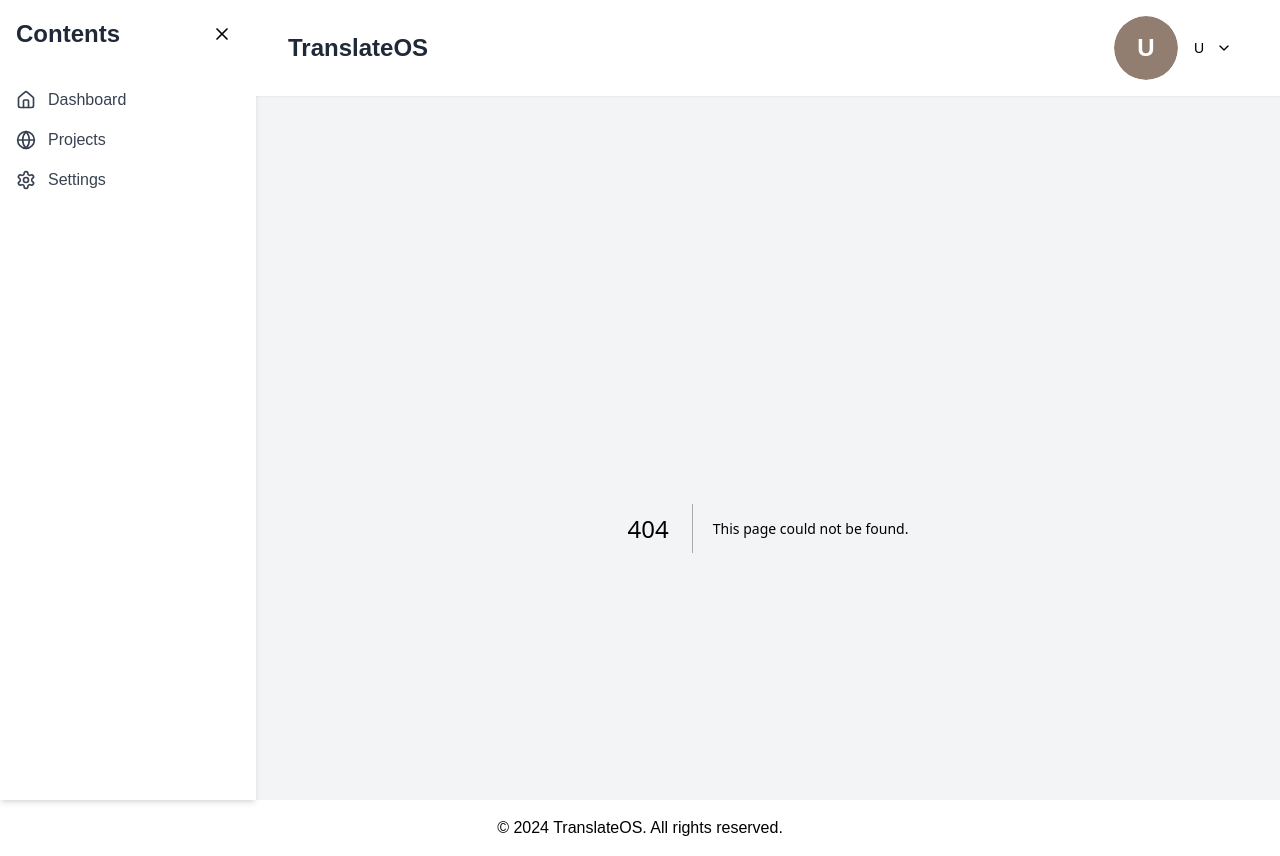
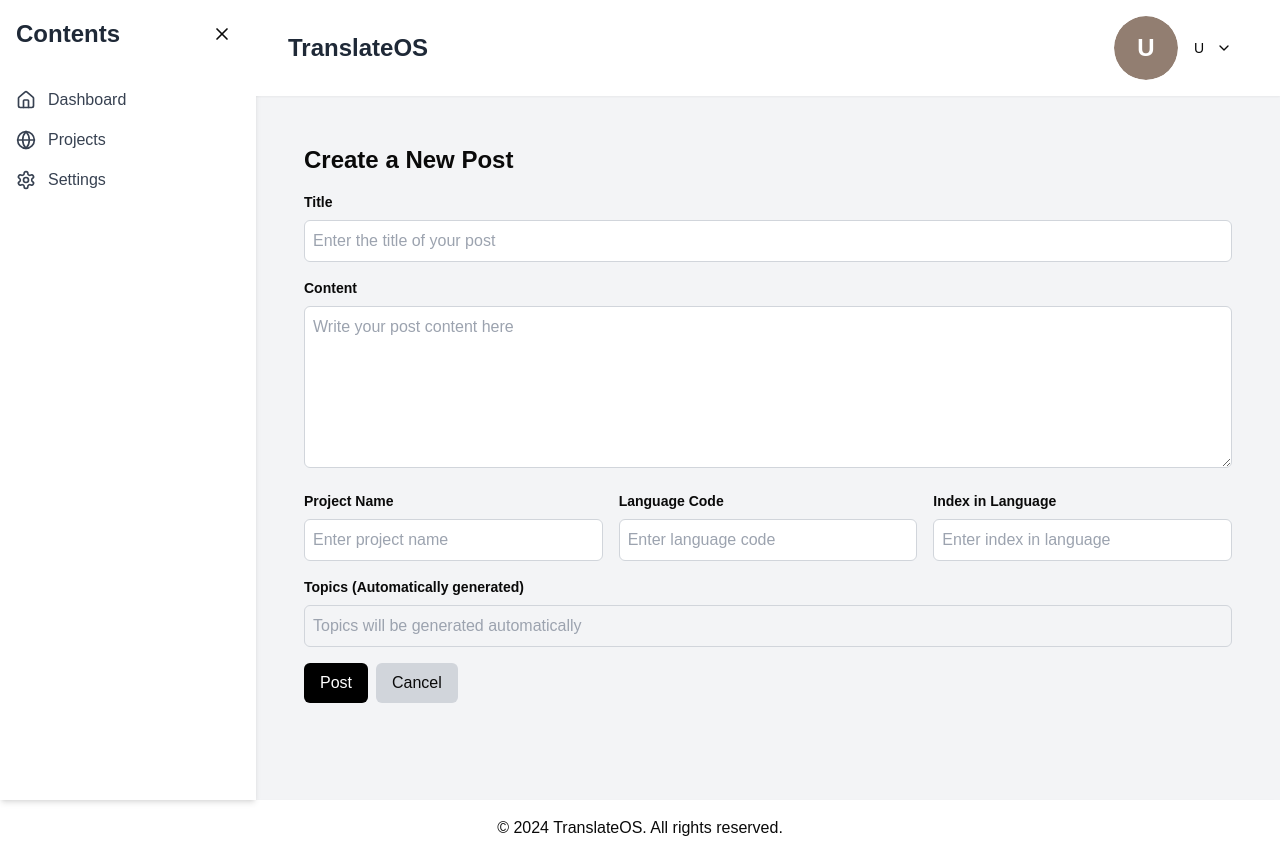
Before and after one commit to livio9/HappyTrans_Frontend, a Next.js app: page /create-post in a window 1280 px wide. Before the commit this address had no page. Built offline with nearby package versions, Linux system fonts and the light colour scheme.

Commit message:
feat: 创建新帖子页面

```diff
--- /dev/null
+++ b/src/app/create-post/page.tsx
@@ -0,0 +1,246 @@
+'use client';
+
+import { useState, useEffect } from 'react';
+import { useRouter } from "next/navigation";
+import { useSearchParams } from 'next/navigation';
+import { getCookie } from '@/utils/cookies';
+import { useAuth } from "@/context/AuthContext";
+import { useDiscussions } from '@/context/DiscussionsContext';
+
+const CreatePost = () => {
+    const [title, setTitle] = useState('');
+    const [content, setContent] = useState('');
+    const [selectedTopics, setSelectedTopics] = useState('');
+    const [errorMessage, setErrorMessage] = useState(''); // 用于显示错误信息
+    const [projectName, setProjectName] = useState('');
+    const [languageCode, setLanguageCode] = useState('');
+    const [idxInLanguage, setIdxInLanguage] = useState('');
+    const [inputError, setInputError] = useState(''); // 用于显示输入错误信息
+
+    const router = useRouter();
+    const csrfToken = getCookie("csrftoken"); // 获取 CSRF token
+    const { token } = useAuth(); // 从上下文中获取当前用户信息
+    const searchParams = useSearchParams();
+    const fetchprojectName = searchParams.get("project");
+    const { addDiscussion } = useDiscussions();
+
+    // 处理Topics的格式化
+    const handleTopicChange = () => {
+        if (projectName && languageCode && idxInLanguage) {
+            setSelectedTopics(`#${projectName} #${languageCode} #${idxInLanguage}`);
+        } else if (projectName && languageCode){
+            setSelectedTopics(`#${projectName} #${languageCode}`);
+        }else if (projectName){
+            setSelectedTopics(`#${projectName}`);
+        }
+        else {
+            setSelectedTopics('');
+        }
+    };
+
+    // 输入处理逻辑：检查 projectName 后再更新 languageCode 和 idxInLanguage
+    const handleLanguageCodeChange = (e: React.ChangeEvent<HTMLInputElement>) => {
+        setInputError(''); // 清除输入错误信息
+        if (!projectName) {
+            setInputError("Please enter the Project Name first.");
+            setLanguageCode('');
+            return;
+        } else {
+            setInputError('');
+            setLanguageCode(e.target.value);
+        }
+    };
+
+    const handleIdxInLanguageChange = (e: React.ChangeEvent<HTMLInputElement>) => {
+        setInputError(''); // 清除输入错误信息
+        if (!languageCode) {
+            setInputError("Please enter the Language Code first.");
+            setIdxInLanguage('');
+            return;
+        } else {
+            setInputError('');
+            setIdxInLanguage(e.target.value);
+        }
+    };
+
+    // 每当 projectName, languageCode 或 idxInLanguage 变化时都更新话题
+    useEffect(() => {
+        handleTopicChange();
+    }, [projectName, languageCode, idxInLanguage]);
+
+    // 跳转到社区页面
+    const handleCommunityNavigation = () => {
+        router.push(`/community-forum?project=${fetchprojectName}`);
+    };
+
+    // 提交新评论
+    const handlePostSubmit = async () => {
+        // 清除错误信息
+        setErrorMessage('');
+
+        // 检查标题是否为空
+        if (!title) {
+            setErrorMessage("The title cannot be empty.");
+            return;
+        }
+        // 检查内容是否为空
+        if (!content) {
+            setErrorMessage("The content cannot be empty.");
+            return;
+        }
+
+        // 检查标题中是否包含 #，如果有则提示用户重新编写标题
+        if (title.includes('#')) {
+            setErrorMessage("The title cannot contain '#', please rewrite the title.");
+            return;
+        }
+
+        // 3. 拼接标题和话题
+        const finalTitle = `${title}  ${selectedTopics}`;
+
+        // 4. 提交表单数据
+        try {
+            const response = await fetch(
+                `${process.env.NEXT_PUBLIC_API_BASE_URL}/discussions/?project_name=${fetchprojectName}`,
+                {
+                    method: "POST",
+                    headers: {
+                        "Content-Type": "application/json",
+                        Authorization: `Token ${token}`, // 使用认证令牌
+                        "X-CSRFToken": csrfToken || "", // 添加 CSRF token
+                    },
+                    body: JSON.stringify({
+                        title: finalTitle || "Example", // 使用拼接后的标题
+                        content: content, // 新评论内容
+                    }),
+                }
+            );
+
+            if (!response.ok) {
+                throw new Error("Failed to post comment");
+            }
+
+            const createdDiscussion = await response.json();
+
+            // 将新帖子添加到 DiscussionsContext
+            addDiscussion({ ...createdDiscussion, topics: selectedTopics });
+
+            // 提交后跳转回社区页面
+            handleCommunityNavigation();
+        } catch (error) {
+            console.error("Error posting comment:", error);
+        }
+    };
+
+    return (
+        <div className="container mx-auto p-4">
+            <h1 className="text-2xl font-bold mb-4">Create a New Post</h1>
+
+            {/* 显示错误信息 */}
+            {errorMessage && <p className="text-red-500 mb-4">{errorMessage}</p>}
+            {inputError && <p className="text-red-500 mb-4">{inputError}</p>}
+
+            <div className="mb-4">
+                <label htmlFor="title" className="block text-sm font-semibold mb-2">Title</label>
+                <input
+                    id="title"
+                    type="text"
+                    value={title}
+                    onChange={(e) => {
+                        setTitle(e.target.value);
+                        setErrorMessage(''); // 清除标题错误信息
+                    }}
+                    className="w-full p-2 border border-gray-300 rounded-md"
+                    placeholder="Enter the title of your post"
+                />
+            </div>
+
+            <div className="mb-4">
+                <label htmlFor="content" className="block text-sm font-semibold mb-2">Content</label>
+                <textarea
+                    id="content"
+                    value={content}
+                    onChange={(e) => {
+                        setContent(e.target.value);
+                        setErrorMessage(''); // 清除内容错误信息
+                    }}
+                    className="w-full p-2 border border-gray-300 rounded-md"
+                    rows={6}
+                    placeholder="Write your post content here"
+                />
+            </div>
+
+            {/* 横向排列的输入框 */}
+            <div className="mb-4 flex space-x-4">
+                <div className="flex-1">
+                    <label htmlFor="projectName" className="block text-sm font-semibold mb-2">Project Name</label>
+                    <input
+                        id="projectName"
+                        type="text"
+                        value={projectName}
+                        onChange={(e) => {
+                            setProjectName(e.target.value); // 更新 projectName
+                            setInputError(''); // 清除输入错误信息
+                        }}
+                        className="w-full p-2 border border-gray-300 rounded-md"
+                        placeholder="Enter project name"
+                    />
+                </div>
+
+                <div className="flex-1">
+                    <label htmlFor="languageCode" className="block text-sm font-semibold mb-2">Language Code</label>
+                    <input
+                        id="languageCode"
+                        type="text"
+                        value={languageCode}
+                        onChange={handleLanguageCodeChange}
+                        className="w-full p-2 border border-gray-300 rounded-md"
+                        placeholder="Enter language code"
+                    />
+                </div>
+
+                <div className="flex-1">
+                    <label htmlFor="idxInLanguage" className="block text-sm font-semibold mb-2">Index in Language</label>
+                    <input
+                        id="idxInLanguage"
+                        type="text"
+                        value={idxInLanguage}
+                        onChange={handleIdxInLanguageChange}
+                        className="w-full p-2 border border-gray-300 rounded-md"
+                        placeholder="Enter index in language"
+                    />
+                </div>
+            </div>
+
+            {/* 显示拼接后的 Topics */}
+            <div className="mb-4">
+                <label htmlFor="topics" className="block text-sm font-semibold mb-2">Topics (Automatically generated)</label>
+                <input
+                    id="topics"
+                    type="text"
+                    value={selectedTopics}
+                    disabled
+                    className="w-full p-2 border border-gray-300 rounded-md bg-gray-100"
+                    placeholder="Topics will be generated automatically"
+                />
+            </div>
+
+            <div className="space-x-2">
+                <button
+                    onClick={handlePostSubmit}
+                    className="text-white bg-black hover:bg-gray-800 py-2 px-4 rounded-md"
+                >
+                    Post
+                </button>
+                <button
+                    onClick={handleCommunityNavigation} // 点击取消时返回社区页面
+                    className="bg-gray-300 py-2 px-4 rounded-md"
+                >
+                    Cancel
+                </button>
+            </div>
+        </div>
+    );
+};
+
+export default CreatePost;
```
